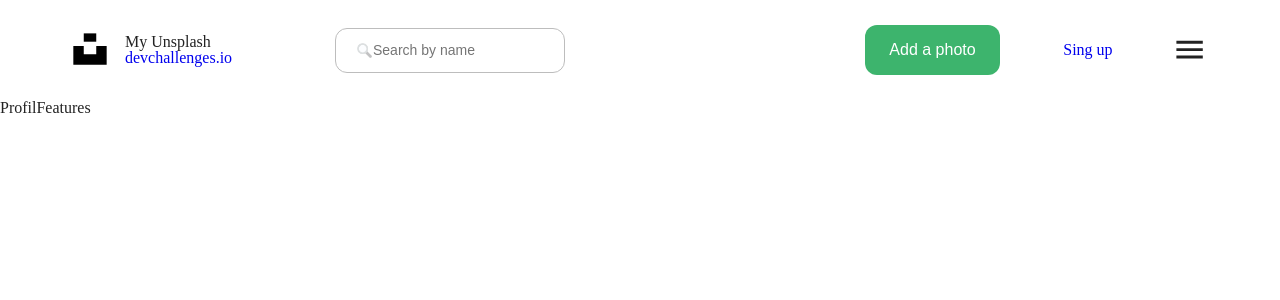
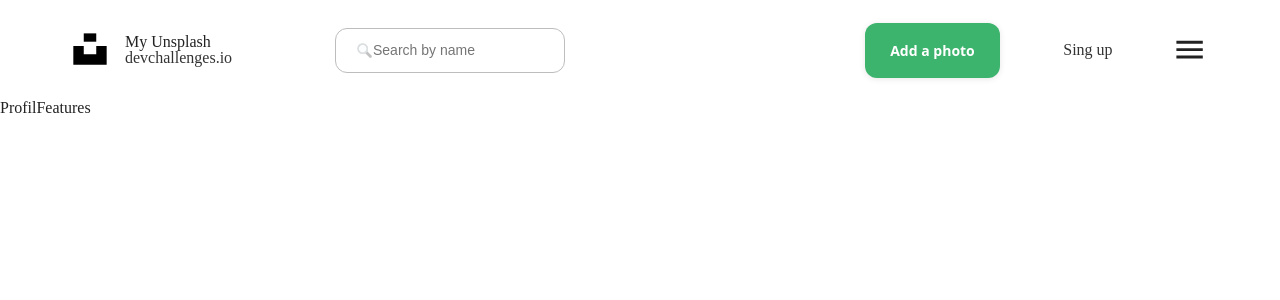
Before and after one commit to ZeynabAliyeva/Unsplash-Clone, a React (Create React App) app: page /profil in a window 1280 px wide. Shown: the top 300 px of the page. Built offline with nearby package versions, Linux system fonts and the light colour scheme.

Commit message:
css edit

```diff
--- a/package.json
+++ b/package.json
@@ -11,6 +11,7 @@
     "@testing-library/react": "^13.4.0",
     "@testing-library/user-event": "^13.5.0",
     "axios": "^1.3.4",
+    "material-ui-modal": "^1.0.0",
     "react": "^18.2.0",
     "react-dom": "^18.2.0",
     "react-outside-click-handler": "^1.3.0",
--- /dev/null
+++ b/src/components/Header/AddButton.js
@@ -0,0 +1,60 @@
+import * as React from "react";
+import Box from "@mui/material/Box";
+import Button from "@mui/material/Button";
+import Modal from "@mui/material/Modal";
+import "./index.css";
+
+const style = {
+  position: "absolute",
+  top: "50%",
+  left: "50%",
+  transform: "translate(-50%, -50%)",
+  width: 620,
+  bgcolor: "background.paper",
+  border: "1px solid gray",
+  borderRadius: "10px",
+  boxShadow: 24,
+  p: 4,
+};
+
+export default function AddButton() {
+  const [open, setOpen] = React.useState(false);
+  const handleOpen = () => setOpen(true);
+  const handleClose = () => setOpen(false);
+  console.log(open);
+  return (
+    <div>
+      <button className="addPhotoBtn" onClick={handleOpen}>
+        Add a photo
+      </button>
+      <Modal
+        open={open}
+        onClose={handleClose}
+        aria-labelledby="modal-modal-title"
+        aria-describedby="modal-modal-description"
+      >
+        <Box sx={style}>
+          <div className="modalTitleBox">
+            <h2>Add a new photo</h2>
+          </div>
+          <form className="modalFormBox">
+            <div>
+              <label>Label</label>
+              <br />
+              <input placeholder="Suspendisse elit massa" />
+            </div>
+            <div>
+              <label>Photo URL</label>
+              <br />
+              <input placeholder="https://unsplash.com/photos/oqjZC4zXfqg" />
+            </div>
+            <div className="addModalBtn">
+              <Button onClose={() => handleClose}>Cancel</Button>
+              <Button>Submit</Button>
+            </div>
+          </form>
+        </Box>
+      </Modal>
+    </div>
+  );
+}
--- a/src/components/Header/index.css
+++ b/src/components/Header/index.css
@@ -32,27 +32,28 @@
   outline: none;
   font-size: 14px;
 }
-.header_btn {
-  width: 135px;
-  height: 50px;
-  font-size: 16px;
-  color: white;
-  border: none;
-  border-radius: 12px;
-  background-color: #3db46d;
-}
 .unsplash_info_box {
   display: flex;
 }
 .unsplash_title_box {
   padding: 10px;
 }
+.unsplash_title_box a {
+  color: #333333;
+}
+.unsplash_title_box a:hover {
+  color: gray;
+}
 .unsplash_icon {
   width: 50px;
   height: 50px;
 }
-.user_info {
+.user_info a {
   padding: 15px;
+  color: #333333;
+}
+.user_info a:hover {
+  color: gray;
 }
 .srcIcon {
   width: 17px;
@@ -71,8 +72,57 @@ form {
   z-index: 1;
   left: -90px;
   top: 75px;
+  box-shadow: rgba(59, 56, 56, 0.16) 0px 1px 4px;
 }
 .navLi {
-  padding: 15px;
-  margin: 50px;
+  padding: 10px;
+  margin: 40px;
+  margin-left: 0;
+  margin-right: 80px;
 }
+.navLi a {
+  color: #a6a6a6;
+}
+.navLi a:hover {
+  color: black;
+}
+.addPhotoBtn {
+  width: 135px;
+  height: 55px;
+  background: #3db46d;
+  box-shadow: 0px 1px 6px rgba(0, 0, 0, 0.1);
+  border: none;
+  border-radius: 12px;
+  font-family: "Noto Sans";
+  font-style: normal;
+  font-weight: 700;
+  font-size: 14px;
+  line-height: 19px;
+  color: #ffffff;
+}
+.modalFormBox {
+  display: flex;
+  flex-direction: column;
+  justify-content: center;
+  align-items: center;
+}
+.modalFormBox input {
+  width: 550px;
+  height: 55px;
+  padding-left: 15px;
+  border: 1px solid #4f4f4f;
+  filter: drop-shadow(0px 1px 6px rgba(0, 0, 0, 0.1));
+  border-radius: 12px;
+}
+.modalFormBox label {
+  font-family: "Noto Sans";
+  font-style: normal;
+  font-weight: 250;
+  font-size: 14px;
+  line-height: 19px;
+  color: #4f4f4f;
+}
+.addModalBtn {
+  display: flex;
+  align-content: flex-end;
+}
--- a/src/components/Header/index.js
+++ b/src/components/Header/index.js
@@ -6,6 +6,8 @@ import "./index.css";
 import Box from "@mui/material/Box";
 import IconButton from "@mui/material/IconButton";
 import MenuIcon from "@mui/icons-material/Menu";
+import AddButton from "./AddButton";
+
 function Header() {
   let activeStyle = {
     textDecoration: "underline",
@@ -43,7 +45,7 @@ function Header() {
       </div>
       <div className="headerRight">
         <div className="header_btn_box">
-          <button className="header_btn">Add a photo</button>
+          <AddButton className="addPhotoModal" />
         </div>
         <div className="user_info">
           <p>
@@ -76,8 +78,8 @@ function Header() {
                 <li className="navLi">
                   <NavLink
                     to="/detail"
-                    className={({ isActive }) =>
-                      isActive ? activeClassName : undefined
+                    style={({ isActive }) =>
+                      isActive ? activeStyle : undefined
                     }
                   >
                     Detail
@@ -86,7 +88,7 @@ function Header() {
                 <li className="navLi">
                   <NavLink to="/profil">
                     {({ isActive }) => (
-                      <span className={isActive ? activeClassName : undefined}>
+                      <span style={isActive ? activeStyle : undefined}>
                         Profil
                       </span>
                     )}
@@ -95,7 +97,7 @@ function Header() {
                 <li className="navLi">
                   <NavLink to="/admin">
                     {({ isActive }) => (
-                      <span className={isActive ? activeClassName : undefined}>
+                      <span style={isActive ? activeStyle : undefined}>
                         Admin
                       </span>
                     )}
@@ -104,7 +106,7 @@ function Header() {
                 <li className="navLi">
                   <NavLink to="/login">
                     {({ isActive }) => (
-                      <span className={isActive ? activeClassName : undefined}>
+                      <span style={isActive ? activeStyle : undefined}>
                         Login
                       </span>
                     )}
--- a/src/features/HomeFeatures/index.css
+++ b/src/features/HomeFeatures/index.css
@@ -3,3 +3,7 @@
   justify-content: center;
   z-index: 0;
 }
+.imgs {
+  padding: 15px;
+  border-radius: 25px;
+}
--- a/src/features/HomeFeatures/index.js
+++ b/src/features/HomeFeatures/index.js
@@ -12,6 +12,7 @@ function HomeFeatures() {
           {itemData.map((item) => (
             <ImageListItem key={item.img}>
               <img
+                className="imgs"
                 src={`${item.img}?w=248&fit=crop&auto=format`}
                 srcSet={`${item.img}?w=248&fit=crop&auto=format&dpr=2 2x`}
                 alt={item.title}
```
Also changed, not shown: 1 other file (tests, documents, lock files or other folders).
